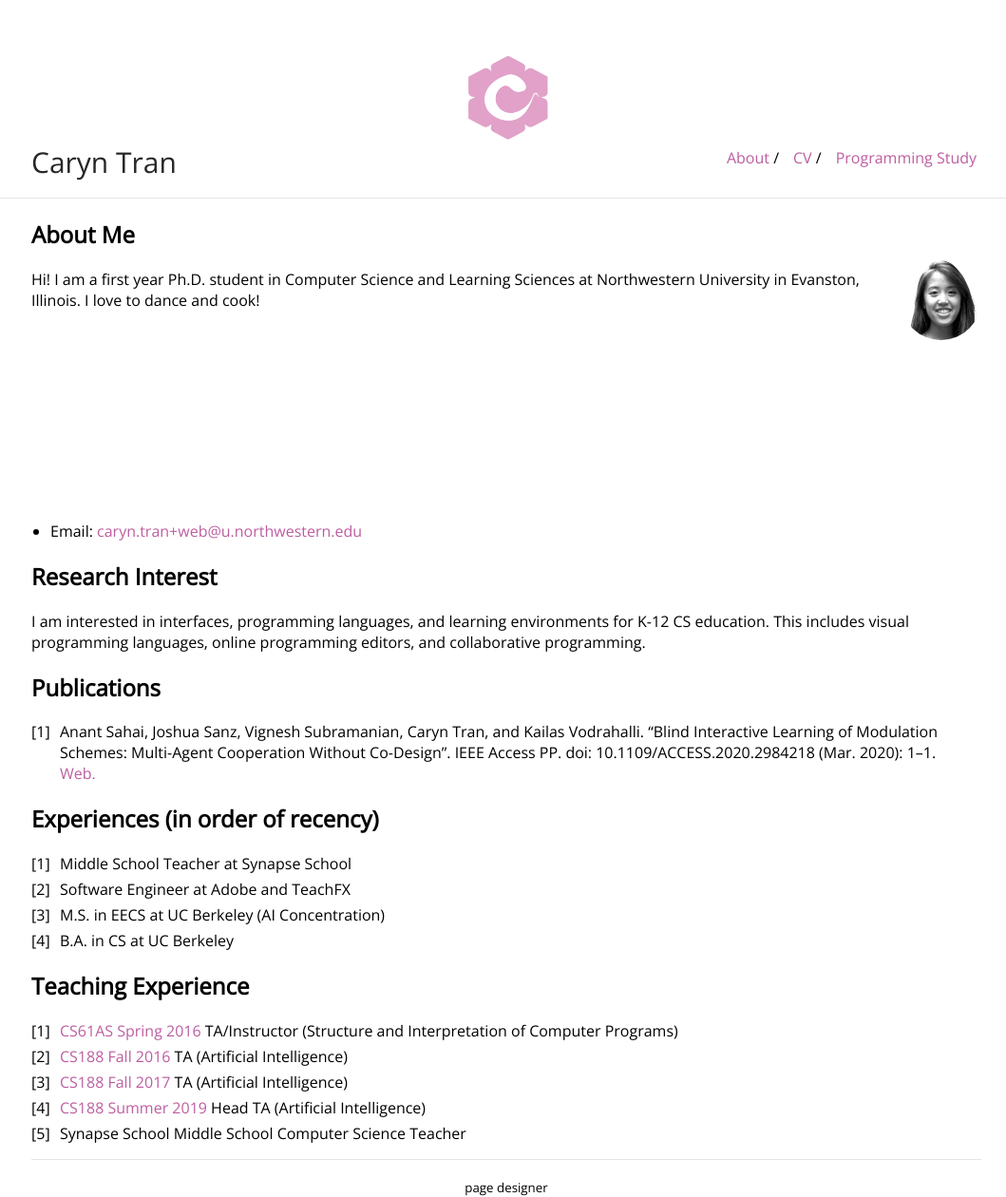
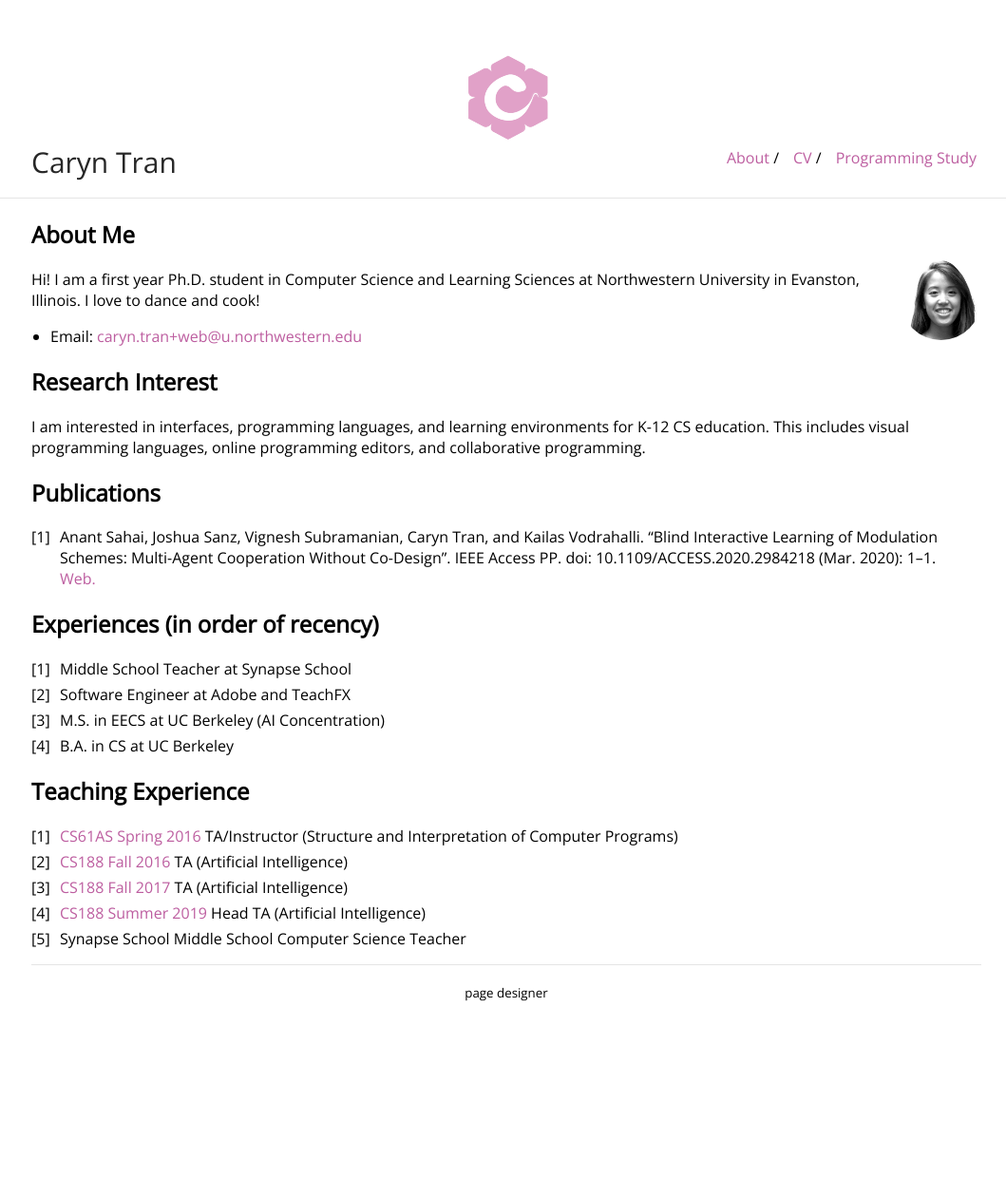
Before and after one commit to carynbear/carynbear.github.io, a Jekyll site: the page built from index.md, in a window 1280 px wide. Shown: the whole page at 95% size, without its empty margins (107-1166 px from the left). Built offline with Jekyll 4.4.1, drawn with Linux system fonts in a browser that asks for light colours; our own code applies the rules of GitHub Pages for plain Markdown files; after the commit the page ends 1055 px from its top, so only the background shows below that.

Commit message:
Update typography.scss

```diff
--- a/_sass/typography.scss
+++ b/_sass/typography.scss
@@ -18,7 +18,7 @@
         margin: 5px 0 5px 0;
     }
     ul {
-        padding: 200px 20px 0 20px;;
+        padding: 0px 50px 0 20px;;
     }
     ol {
         padding: 0 30px 0 30px;
```
